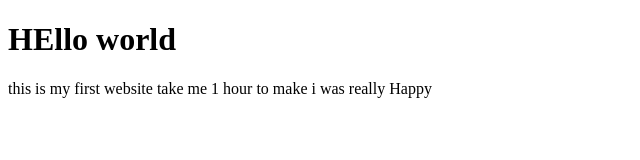
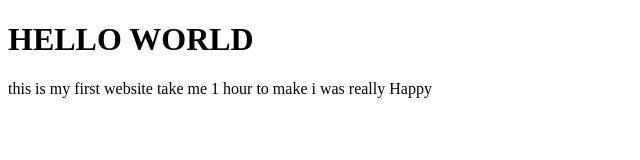
Before and after one commit to GK-FY/coming, a plain HTML site: page index.html in a window 1280 px wide. Shown: the whole page, without its empty margins (0-640 px from the left). Drawn offline with Linux system fonts and the light colour scheme.

Commit message:
Update index.html

```diff
--- a/index.html
+++ b/index.html
@@ -7,7 +7,7 @@
     <title>My first Website</title>
   </head>
   <body>
-    <h1>HEllo world</h1>
+    <h1>HELLO WORLD</h1>
     <p>this is my first website take me 1 hour to make i was really Happy</p>
   </body>
 </html>
```
